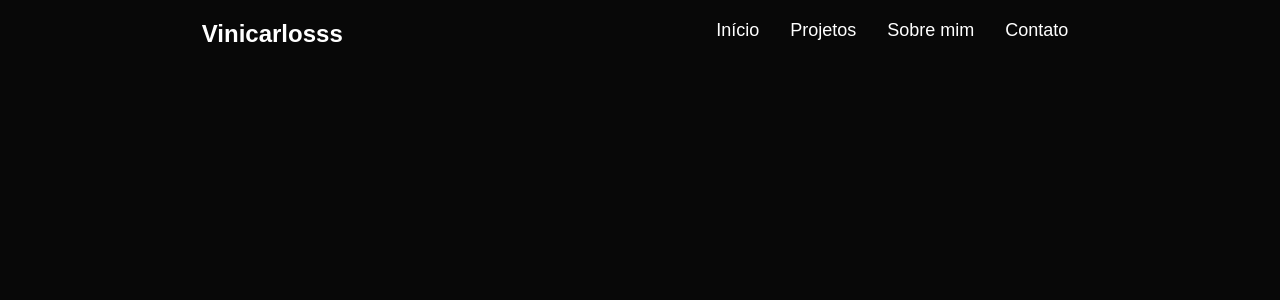
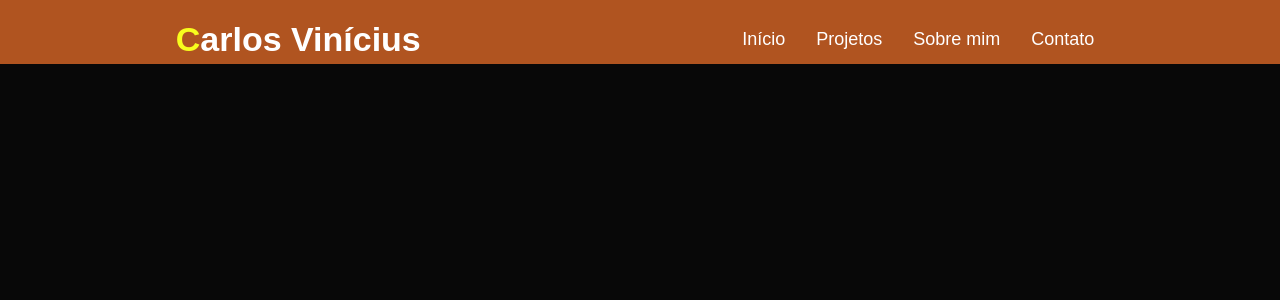
Before and after one commit to vinicarlosss/Portfolio, a React (Create React App) app: page / in a window 1280 px wide. Shown: the top 300 px of the page. Built offline with nearby package versions, Linux system fonts and the light colour scheme; the HTML template or start-up script is replaced by a standard one.

Commit message:
alterações no header

```diff
--- a/src/ui/components/Header/header.component.jsx
+++ b/src/ui/components/Header/header.component.jsx
@@ -12,7 +12,7 @@ export function Header() {
             <MenuMobile menuIsVisible={menuIsVisible} setMenuIsVisible={setMenuIsVisible}/>
             <header className="header">
                 <nav className="header__nav">
-                    <h1>Vinicarlosss</h1>
+                    <h1 className="header__logo"><span className="header__logo--span">C</span>arlos Vinícius</h1>
                     <ul className="header__ul">
                         <li className="header__li"><a className="header__li--link" href="/">Início</a></li>
                         <li className="header__li"><a className="header__li--link" href="/">Projetos</a></li>
--- a/src/ui/components/Header/header.style.css
+++ b/src/ui/components/Header/header.style.css
@@ -1,11 +1,22 @@
 .header{
     width: 100%;
+    height: 8vh;
     padding: 20px;
+    background-color: rgb(176, 84, 32);
+}
+
+.header__logo{
+    font-size: 34px;
+}
+
+.header__logo--span{
+    color: #f8fd1d;
 }
 
 .header__nav{
     display: flex;
     justify-content: space-around;
+    align-items: center;
 }
 
 .header__ul{
@@ -32,7 +43,7 @@
     content: '';
     width: 0;
     height: 3px;
-    background: #ff004f;
+    background: #000;
     position: absolute;
     left: 0;
     bottom: -6px;
@@ -44,6 +55,9 @@
 }
 /* ------------ css for small screens ---------- */
 @media only screen and (max-width: 700px){
+    .header{
+        height: 10vh;
+    }
     .header__ul{
         display: none;
     }
--- a/src/ui/components/MenuMobile/menuMobile.style.css
+++ b/src/ui/components/MenuMobile/menuMobile.style.css
@@ -23,7 +23,7 @@
     margin: 0;
     padding: 0;
     opacity: 0;
-    animation: menuTransition 2s ease;
+    animation: menuTransition 4s ease;
 }
 
 .menuMobile__li {
```
